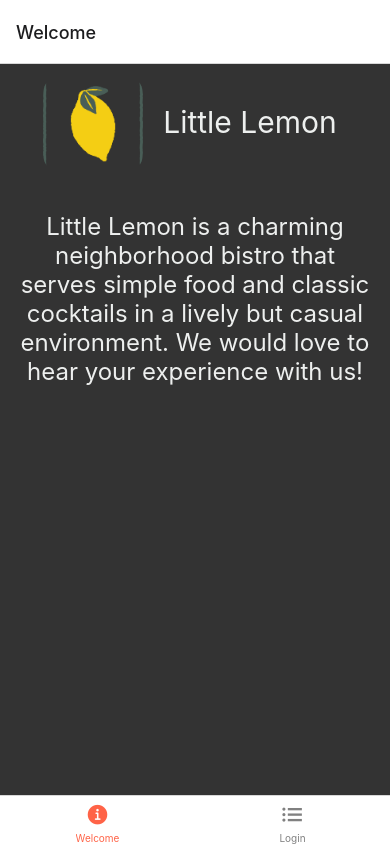
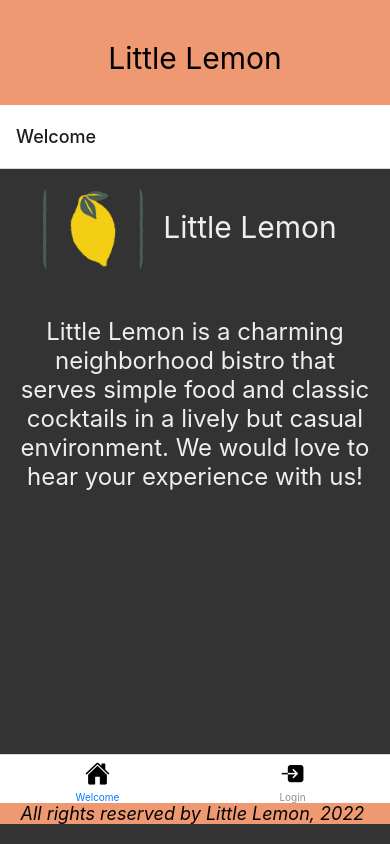
Before and after one commit to JuanTous/SampleProject, a React Native app: screen /Welcome in a window 390 px wide. Built offline with nearby package versions, Linux system fonts and the light colour scheme.

Commit message:
Exercise: configure tab navigator

```diff
--- a/App.js
+++ b/App.js
@@ -1,37 +1,44 @@
+import * as React from 'react';
+import { View, StyleSheet } from 'react-native';
+
+import LittleLemonHeader from './components/LittleLemonHeader';
+import LittleLemonFooter from './components/LittleLemonFooter';
+import WelcomeScreen from './WelcomeScreen';
+import LoginScreen from './LoginScreen';
 import { NavigationContainer } from '@react-navigation/native';
-import * as React from 'react';
-import { View, Text, StyleSheet } from 'react-native';
+import Ionicons from '@expo/vector-icons/Ionicons';
 import { createBottomTabNavigator } from '@react-navigation/bottom-tabs';
-import LoginScreen from './LoginScreen';
-import WelcomeScreen from './WelcomeScreen';
-import { Ionicons } from '@expo/vector-icons';
 
 const Tab = createBottomTabNavigator();
 
 export default function App() {
   return (
+    <>
       <NavigationContainer>
+        <View style={styles.container}>
+          <LittleLemonHeader />
           <Tab.Navigator
             screenOptions={({ route }) => ({
-        tabBarIcon: ({ focused, color, size }) => {
+              tabBarIcon: ({size}) => {
                 let iconName;
-
                 if (route.name === 'Welcome') {
-            iconName = focused
-              ? 'ios-information-circle'
-              : 'ios-information-circle-outline';
+                  iconName = 'ios-home';
                 } else if (route.name === 'Login') {
-            iconName =  'ios-list';
+                  iconName = 'ios-enter';
                 }
-          return <Ionicons name={iconName} size={size} color={color} />;
+                return <Ionicons name={iconName} size={size} />;
               },
-        tabBarActiveTintColor: 'tomato',
-        tabBarInactiveTintColor: 'gray',
-      })}>
+            })}
+            initialRouteName="Login">
             <Tab.Screen name="Welcome" component={WelcomeScreen} />
             <Tab.Screen name="Login" component={LoginScreen} />
           </Tab.Navigator>
+        </View>
+        <View style={styles.footerContainer}>
+          <LittleLemonFooter />
+        </View>
       </NavigationContainer>
+    </>
   );
 }
 
--- a/WelcomeScreen.js
+++ b/WelcomeScreen.js
@@ -26,7 +26,7 @@ export default function WelcomeScreen() {
 const styles = StyleSheet.create({
   container: {
     flex: 1,
-    backgroundColor: "#333333"
+    backgroundColor: '#333333',
   },
   headerWrapper: {
     flexDirection: 'row',
```
Also changed, not shown: LoginScreen.js (line endings or trailing spaces), assets/snack-icon.png (added), 1 other file (tests, documents, lock files or other folders). Lines whose indentation alone changed are shown as unchanged.
